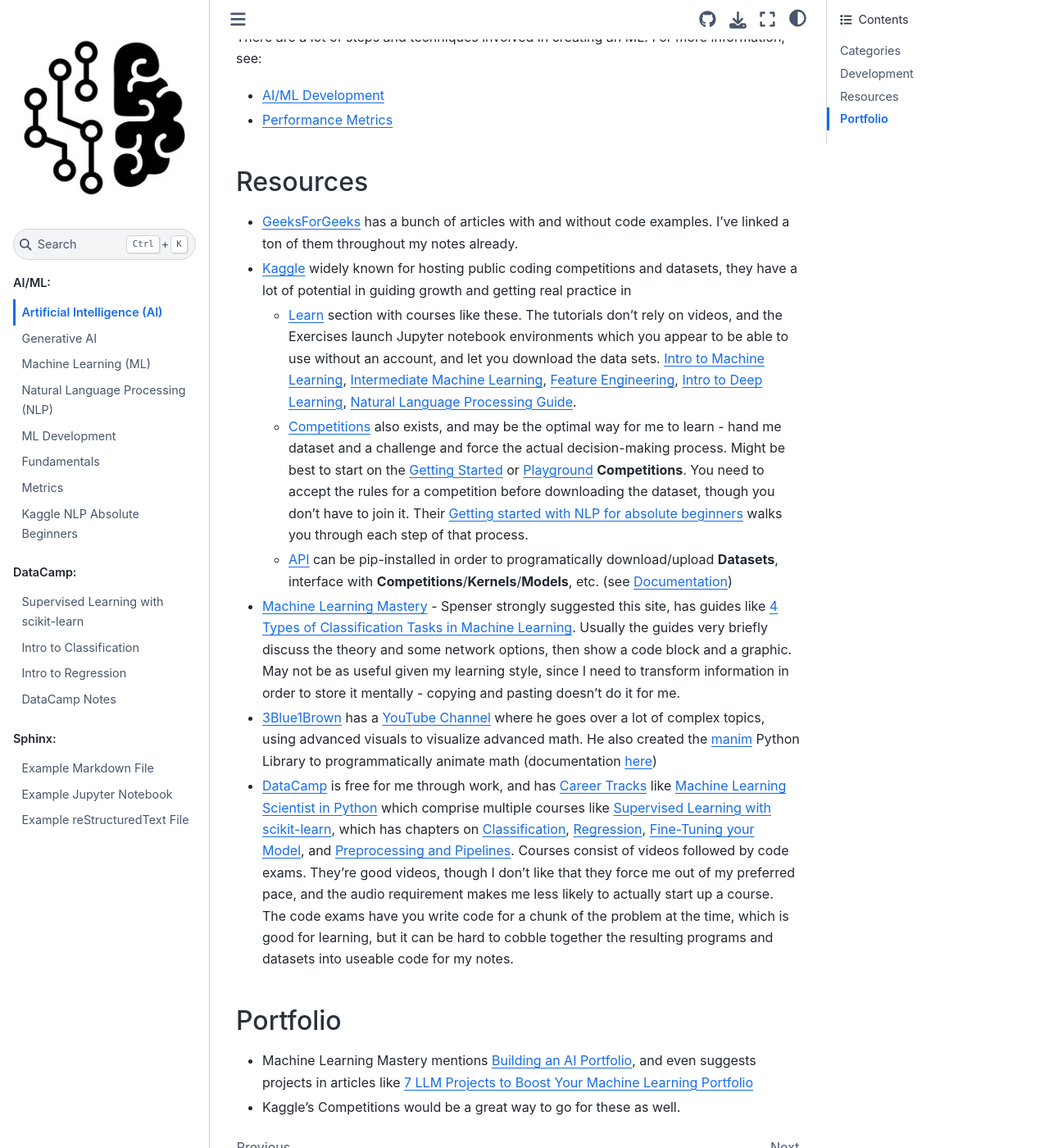
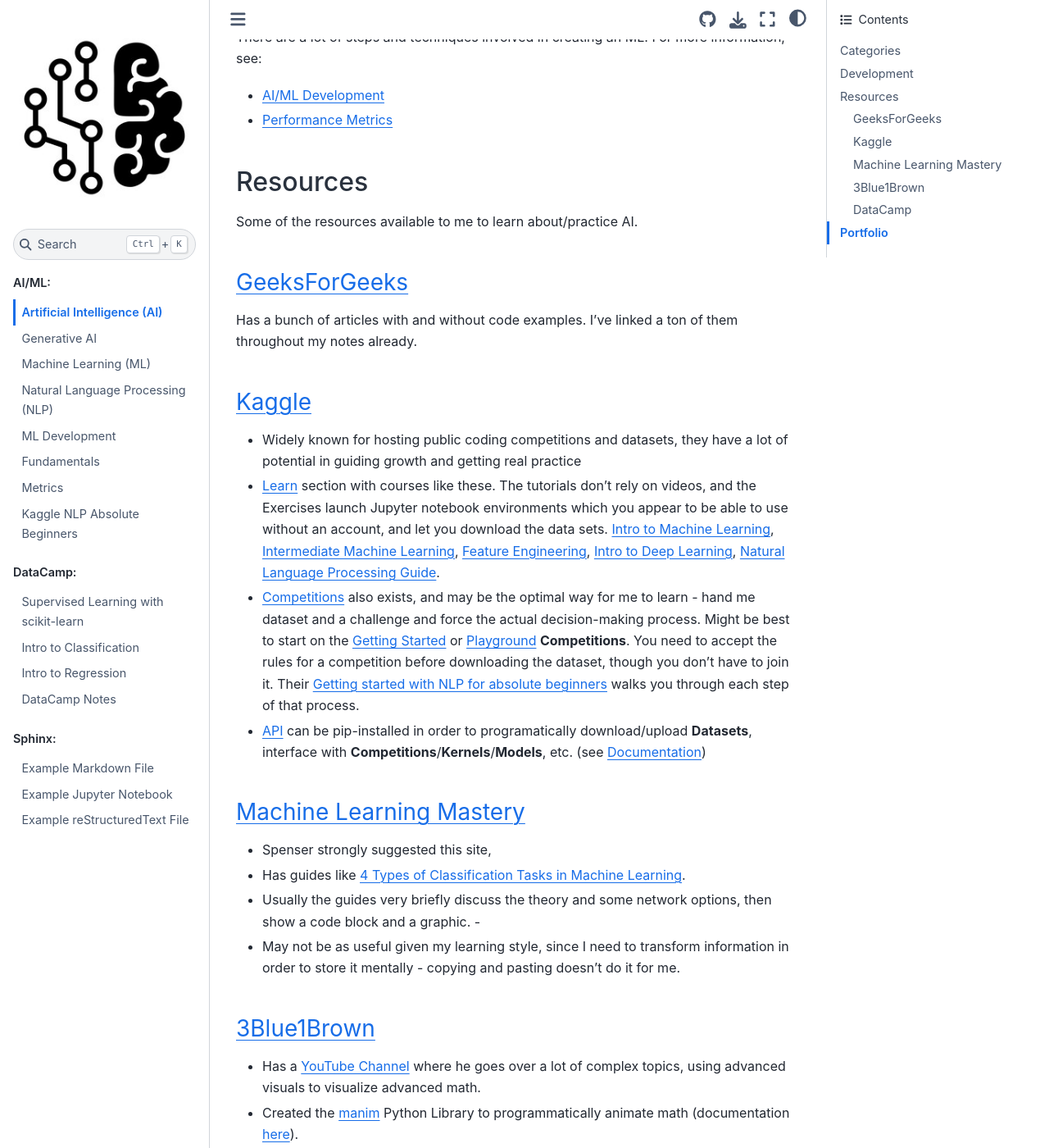
Before and after one commit to CombatWombatHub/aiml-notes, a Sphinx documentation site: the page built from docs/source/ai/ai.md, in a window 1280 px wide and 1400 px high, scrolled down 574 px. Shown: the whole window at 82% size. Built offline with Sphinx 7.4.7 and the Sphinx Book theme 1.1.4, drawn with Linux system fonts in a browser that asks for light colours; some of the changed text lies outside the part shown.

```diff
--- a/docs/source/ai/ai.md
+++ b/docs/source/ai/ai.md
@@ -13,14 +13,32 @@
 - [Performance Metrics](./development/metrics.md)
 
 ## Resources
-- [GeeksForGeeks](https://www.geeksforgeeks.org/artificial-intelligence/what-is-artificial-intelligence-ai/) has a bunch of articles with and without code examples. I've linked a ton of them throughout my notes already.
-- [Kaggle](https://www.kaggle.com/) widely known for hosting public coding competitions and datasets, they have a lot of potential in guiding growth and getting real practice in
-    - [Learn](https://www.kaggle.com/learn) section with courses like these. The tutorials don't rely on videos, and the Exercises launch Jupyter notebook environments which you appear to be able to use without an account, and let you download the data sets. [Intro to Machine Learning](https://www.kaggle.com/learn/intro-to-machine-learning), [Intermediate Machine Learning](https://www.kaggle.com/learn/intermediate-machine-learning), [Feature Engineering](https://www.kaggle.com/learn/feature-engineering), [Intro to Deep Learning](https://www.kaggle.com/learn/intro-to-deep-learning), [Natural Language Processing Guide](https://www.kaggle.com/learn-guide/natural-language-processing).
-    - [Competitions](https://www.kaggle.com/competitions) also exists, and may be the optimal way for me to learn - hand me dataset and a challenge and force the actual decision-making process. Might be best to start on the [Getting Started](https://www.kaggle.com/competitions?hostSegmentIdFilter=5) or [Playground](https://www.kaggle.com/competitions?hostSegmentIdFilter=8) **Competitions**. You need to accept the rules for a competition before downloading the dataset, though you don't have to join it. Their [Getting started with NLP for absolute beginners](https://www.kaggle.com/code/jhoward/getting-started-with-nlp-for-absolute-beginners) walks you through each step of that process.
-    - [API](https://github.com/Kaggle/kaggle-api) can be pip-installed in order to programatically download/upload **Datasets**, interface with **Competitions**/**Kernels**/**Models**, etc. (see [Documentation](https://github.com/Kaggle/kaggle-api/blob/main/docs/README.md))
-- [Machine Learning Mastery](https://machinelearningmastery.com/) - Spenser strongly suggested this site, has guides like [4 Types of Classification Tasks in Machine Learning](https://machinelearningmastery.com/types-of-classification-in-machine-learning/). Usually the guides very briefly discuss the theory and some network options, then show a code block and a graphic. May not be as useful given my learning style, since I need to transform information in order to store it mentally - copying and pasting doesn't do it for me.
-- [3Blue1Brown](https://www.3blue1brown.com/) has a [YouTube Channel](https://www.youtube.com/c/3blue1brown) where he goes over a lot of complex topics, using advanced visuals to visualize advanced math. He also created the [manim](https://github.com/3b1b/manim) Python Library to programmatically animate math (documentation [here](https://3b1b.github.io/manim/))
-- [DataCamp](https://app.datacamp.com/) is free for me through work, and has [Career Tracks](https://app.datacamp.com/learn/career-tracks) like [Machine Learning Scientist in Python](https://app.datacamp.com/learn/career-tracks/machine-learning-scientist-with-python) which comprise multiple courses like [Supervised Learning with scikit-learn](https://app.datacamp.com/learn/courses/supervised-learning-with-scikit-learn), which has chapters on [Classification](https://campus.datacamp.com/courses/supervised-learning-with-scikit-learn/classification-1?ex=1), [Regression](https://campus.datacamp.com/courses/supervised-learning-with-scikit-learn/regression-7f892f18-f9c3-4c6f-9570-f19ed117c967?ex=1), [Fine-Tuning your Model](https://campus.datacamp.com/courses/supervised-learning-with-scikit-learn/fine-tuning-your-model-3?ex=1), and [Preprocessing and Pipelines](https://campus.datacamp.com/courses/supervised-learning-with-scikit-learn/preprocessing-and-pipelines-4?ex=1). Courses consist of videos followed by code exams. They're good videos, though I don't like that they force me out of my preferred pace, and the audio requirement makes me less likely to actually start up a course. The code exams have you write code for a chunk of the problem at the time, which is good for learning, but it can be hard to cobble together the resulting programs and datasets into useable code for my notes.
+Some of the resources available to me to learn about/practice AI.
+
+### [GeeksForGeeks](https://www.geeksforgeeks.org/artificial-intelligence/what-is-artificial-intelligence-ai/)
+Has a bunch of articles with and without code examples. I've linked a ton of them throughout my notes already.
+
+### [Kaggle](https://www.kaggle.com/)
+- Widely known for hosting public coding competitions and datasets, they have a lot of potential in guiding growth and getting real practice
+- [Learn](https://www.kaggle.com/learn) section with courses like these. The tutorials don't rely on videos, and the Exercises launch Jupyter notebook environments which you appear to be able to use without an account, and let you download the data sets. [Intro to Machine Learning](https://www.kaggle.com/learn/intro-to-machine-learning), [Intermediate Machine Learning](https://www.kaggle.com/learn/intermediate-machine-learning), [Feature Engineering](https://www.kaggle.com/learn/feature-engineering), [Intro to Deep Learning](https://www.kaggle.com/learn/intro-to-deep-learning), [Natural Language Processing Guide](https://www.kaggle.com/learn-guide/natural-language-processing).
+- [Competitions](https://www.kaggle.com/competitions) also exists, and may be the optimal way for me to learn - hand me dataset and a challenge and force the actual decision-making process. Might be best to start on the [Getting Started](https://www.kaggle.com/competitions?hostSegmentIdFilter=5) or [Playground](https://www.kaggle.com/competitions?hostSegmentIdFilter=8) **Competitions**. You need to accept the rules for a competition before downloading the dataset, though you don't have to join it. Their [Getting started with NLP for absolute beginners](https://www.kaggle.com/code/jhoward/getting-started-with-nlp-for-absolute-beginners) walks you through each step of that process.
+- [API](https://github.com/Kaggle/kaggle-api) can be pip-installed in order to programatically download/upload **Datasets**, interface with **Competitions**/**Kernels**/**Models**, etc. (see [Documentation](https://github.com/Kaggle/kaggle-api/blob/main/docs/README.md))
+
+### [Machine Learning Mastery](https://machinelearningmastery.com/)
+- Spenser strongly suggested this site,
+- Has guides like [4 Types of Classification Tasks in Machine Learning](https://machinelearningmastery.com/types-of-classification-in-machine-learning/).
+- Usually the guides very briefly discuss the theory and some network options, then show a code block and a graphic. -
+- May not be as useful given my learning style, since I need to transform information in order to store it mentally - copying and pasting doesn't do it for me.
+
+### [3Blue1Brown](https://www.3blue1brown.com/)
+- Has a [YouTube Channel](https://www.youtube.com/c/3blue1brown) where he goes over a lot of complex topics, using advanced visuals to visualize advanced math.
+- Created the [manim](https://github.com/3b1b/manim) Python Library to programmatically animate math (documentation [here](https://3b1b.github.io/manim/)).
+
+### [DataCamp](https://app.datacamp.com/)
+- Free for me through work, has [Career Tracks](https://app.datacamp.com/learn/career-tracks) like [Machine Learning Scientist in Python](https://app.datacamp.com/learn/career-tracks/machine-learning-scientist-with-python) which comprise multiple courses like [Supervised Learning with scikit-learn](https://app.datacamp.com/learn/courses/supervised-learning-with-scikit-learn), which has chapters on [Classification](https://campus.datacamp.com/courses/supervised-learning-with-scikit-learn/classification-1?ex=1), [Regression](https://campus.datacamp.com/courses/supervised-learning-with-scikit-learn/regression-7f892f18-f9c3-4c6f-9570-f19ed117c967?ex=1), [Fine-Tuning your Model](https://campus.datacamp.com/courses/supervised-learning-with-scikit-learn/fine-tuning-your-model-3?ex=1), and [Preprocessing and Pipelines](https://campus.datacamp.com/courses/supervised-learning-with-scikit-learn/preprocessing-and-pipelines-4?ex=1).
+- Courses consist of videos followed by code exams.
+    - They're good videos, though I don't like that they force me out of my preferred pace, and the audio requirement makes me less likely to actually start up a course.
+    - The code exams have you write code for a chunk of the problem at the time, which is good for learning, but it can be hard to cobble together the resulting programs and datasets into useable code for my notes.
 
 ## Portfolio
 - Machine Learning Mastery mentions [Building an AI Portfolio](https://machinelearningmastery.com/build-a-machine-learning-portfolio/), and even suggests projects in articles like [7 LLM Projects to Boost Your Machine Learning Portfolio](https://machinelearningmastery.com/7-llm-projects-to-boost-your-machine-learning-portfolio/)
--- a/docs/source/conf.py
+++ b/docs/source/conf.py
@@ -16,13 +16,12 @@
 # https://www.sphinx-doc.org/en/master/usage/configuration.html#general-configuration
 
 extensions = [
-    "myst_nb",  # parse Jupyter Notebooks with MyST-Parser
+    "myst_nb",  # parse Jupyter Notebooks, includes myst_parser, replaces nbsphinx, doesn't need separate pandoc install
     "sphinxcontrib.mermaid", # allow mermaid diagrams
-    #"nbsphinx",  # parse Jupyter Notebooks (Requires separate Pandoc installation) (replaced by myst_nb)
-    #"myst_parser",  # parse markdown documents (already installed and imported by myst_nb)
 ]
 
 templates_path = ["_templates"]
+
 # exclude_patterns = []
 
 
--- a/pyproject.toml
+++ b/pyproject.toml
@@ -6,6 +6,7 @@
 requires-python = ">=3.13"
 dependencies = [
     "ipykernel>=6.30.0",
+    "kaggle>=1.7.4.5",
     "matplotlib>=3.10.3",
     "numpy>=2.3.2",
     "pandas>=2.3.1",
```
Also changed, not shown: docs/source/ai/kaggle/nlp_beginners_guide.ipynb, 2 other files.
